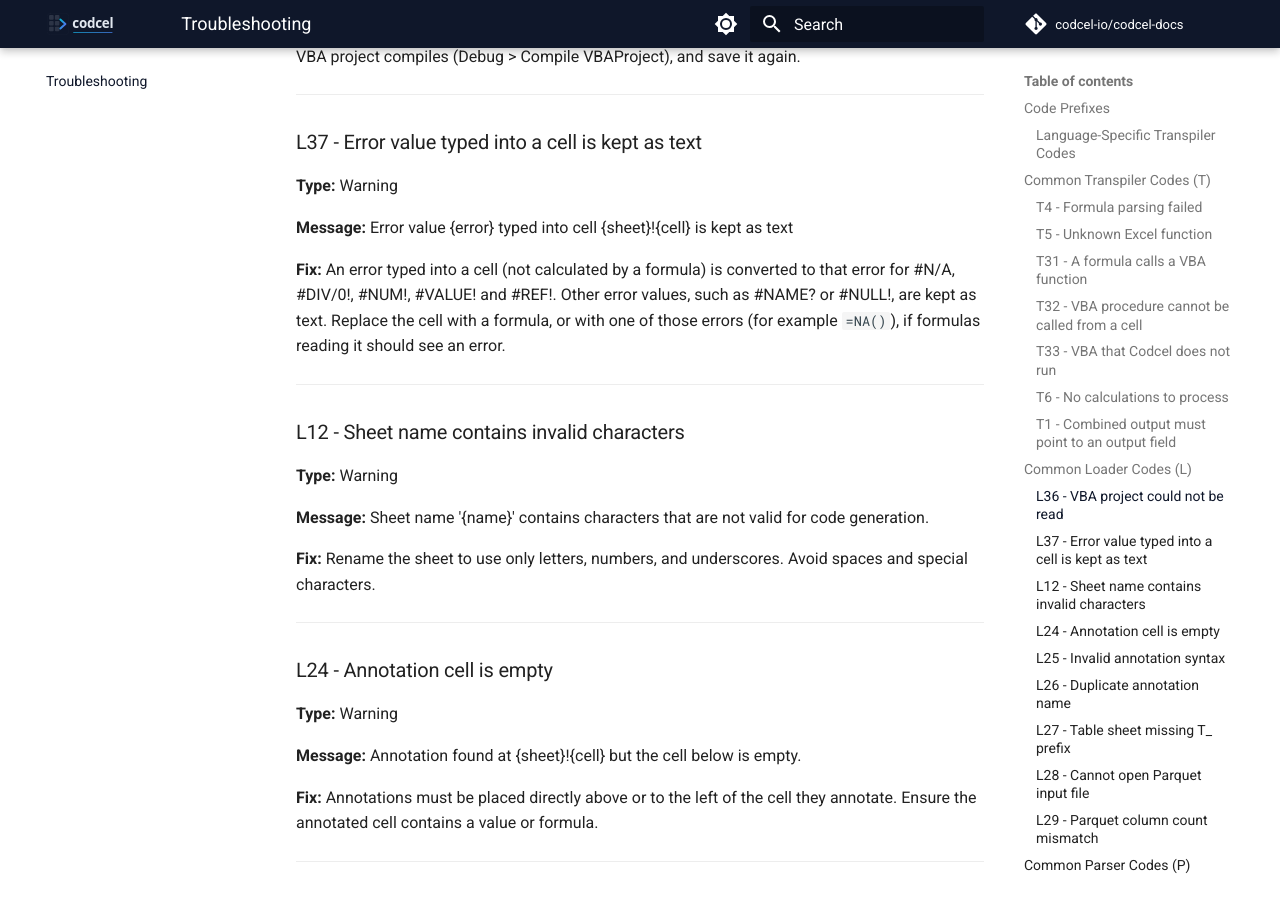
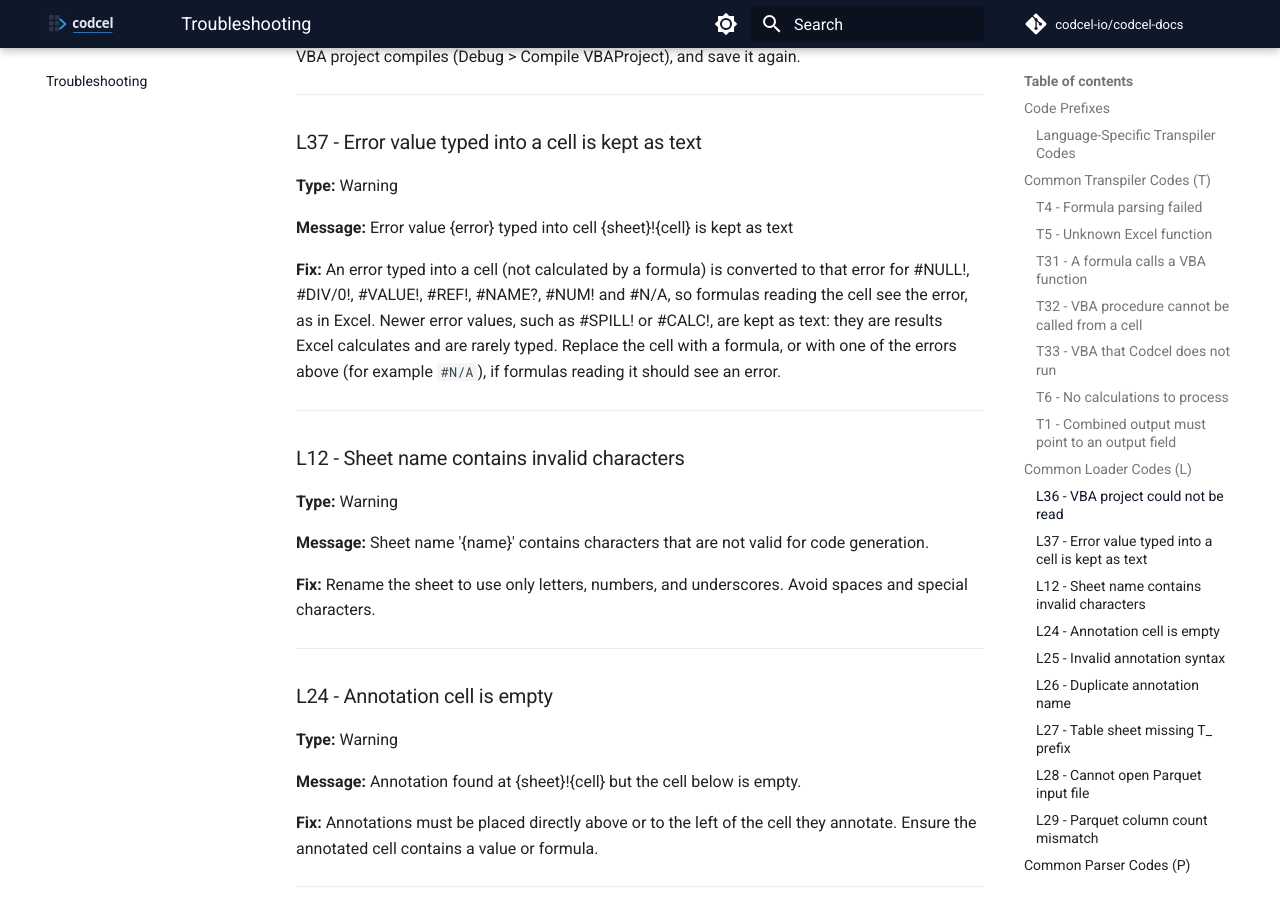
Before and after one commit to codcel-io/codcel-docs, an MkDocs documentation site: the page built from user-guide/error-codes.md, in a window 1280 px wide and 900 px high, scrolled down 4033 px. Built offline with MkDocs 1.6.1 and Material for MkDocs 9.7.7, drawn with Linux system fonts in a browser that asks for light colours; comment, search, counter and statistics services are not loaded.

Commit message:
L37 now covers only newer error values typed into cells.

```diff
--- a/user-guide/error-codes.md
+++ b/user-guide/error-codes.md
@@ -146,7 +146,7 @@ These codes appear when generating code for a specific output target:
 
 **Message:** Error value {error} typed into cell {sheet}!{cell} is kept as text
 
-**Fix:** An error typed into a cell (not calculated by a formula) is converted to that error for #N/A, #DIV/0!, #NUM!, #VALUE! and #REF!. Other error values, such as #NAME? or #NULL!, are kept as text. Replace the cell with a formula, or with one of those errors (for example `=NA()`), if formulas reading it should see an error.
+**Fix:** An error typed into a cell (not calculated by a formula) is converted to that error for #NULL!, #DIV/0!, #VALUE!, #REF!, #NAME?, #NUM! and #N/A, so formulas reading the cell see the error, as in Excel. Newer error values, such as #SPILL! or #CALC!, are kept as text: they are results Excel calculates and are rarely typed. Replace the cell with a formula, or with one of the errors above (for example `#N/A`), if formulas reading it should see an error.
 
 ---
 
```
